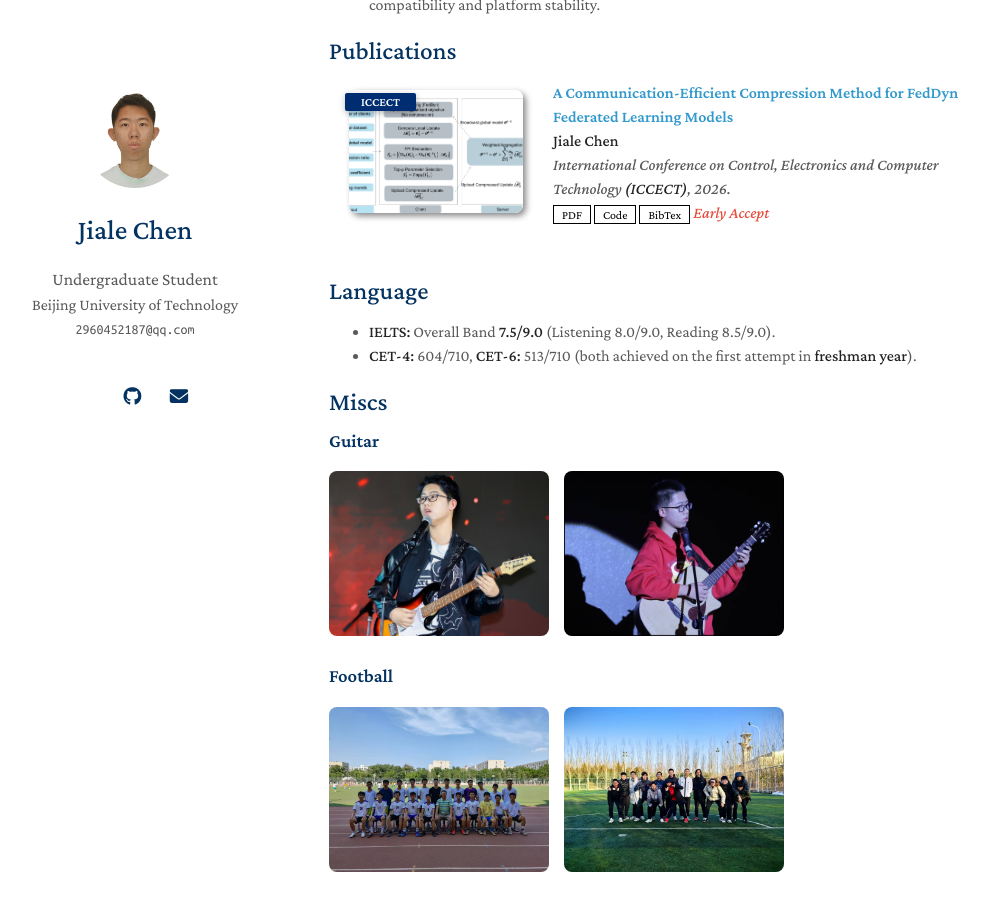
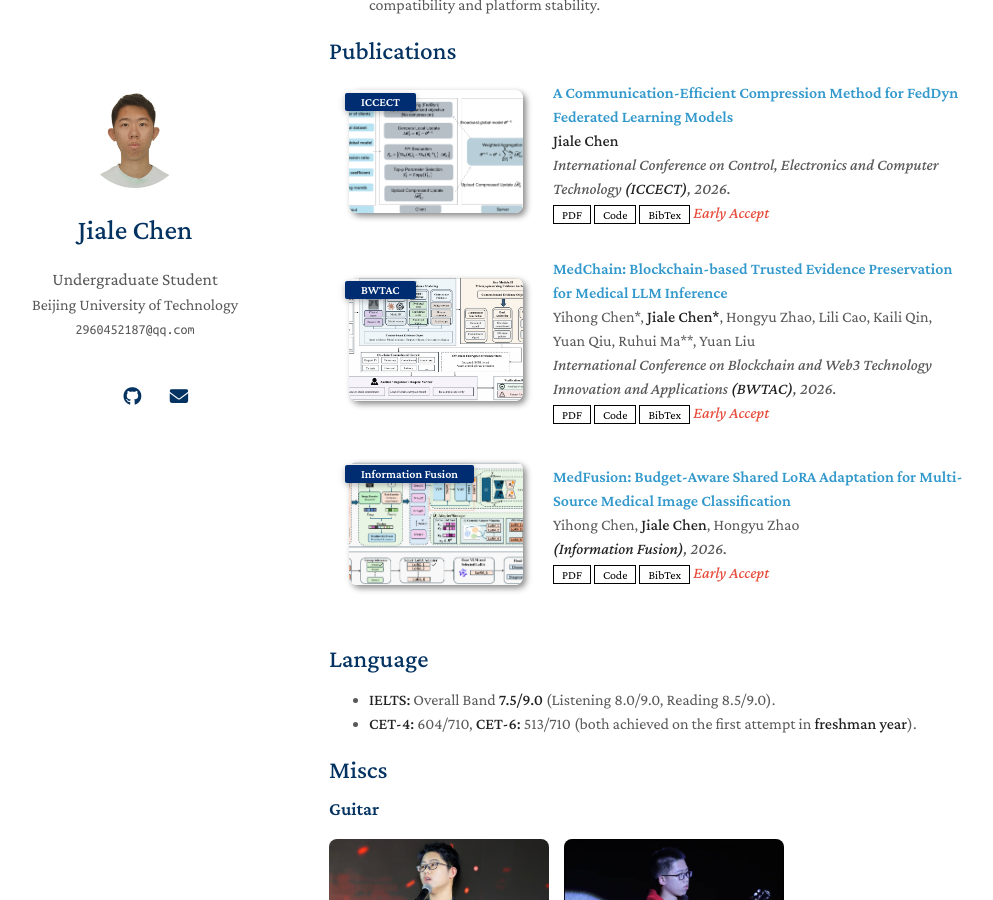
Before and after one commit to Chenjl13/Chenjl13.github.io, a Jekyll site: the page built from index.md, in a window 1280 px wide and 900 px high, scrolled down 1516 px. Shown: the whole window, without its empty margins (141-1134 px from the left). Built offline with Jekyll 4.4.1, drawn with Linux system fonts in a browser that asks for light colours; a style sheet for code colours, icons or effects is not loaded; our own code applies the rules of GitHub Pages for plain Markdown files; some of the changed lines change nothing that is shown.

Commit message:
Update publications.yml

```diff
--- a/_data/publications.yml
+++ b/_data/publications.yml
@@ -11,22 +11,22 @@ main:
     notes: "Early Accept"
 
 
-  # - title: "MedChain: Blockchain-based Trusted Evidence Preservation for Medical LLM Inference"
-  #   authors: Yihong Chen*, <strong>Jiale Chen*</strong>, Hongyu Zhao, Lili Cao, Kaili Qin, Yuan Qiu, Ruhui Ma**, Yuan Liu
-  #   conference_short: "BWTAC"
-  #   conference: "International Conference on Blockchain and Web3 Technology Innovation and Applications <strong>(BWTAC)</strong>, 2026."
-  #   pdf: "https://arxiv.org/pdf/2306.00988.pdf"
-  #   code: "https://github.com/1622636586q-max/MedChain-Blockchain-based-Trusted-Evidence-Preservation-for-Medical-LLM-Inference"
-  #   bibtex: "https://bib.yliu.me/MICCAI23.txt"
-  #   image: "./assets/img/MedChain.png"
-  #   notes: "Early Accept"
+  - title: "MedChain: Blockchain-based Trusted Evidence Preservation for Medical LLM Inference"
+    authors: Yihong Chen*, <strong>Jiale Chen*</strong>, Hongyu Zhao, Lili Cao, Kaili Qin, Yuan Qiu, Ruhui Ma**, Yuan Liu
+    conference_short: "BWTAC"
+    conference: "International Conference on Blockchain and Web3 Technology Innovation and Applications <strong>(BWTAC)</strong>, 2026."
+    pdf: "https://arxiv.org/pdf/2306.00988.pdf"
+    code: "https://github.com/1622636586q-max/MedChain-Blockchain-based-Trusted-Evidence-Preservation-for-Medical-LLM-Inference"
+    bibtex: "https://bib.yliu.me/MICCAI23.txt"
+    image: "./assets/img/MedChain.png"
+    notes: "Early Accept"
 
-  # - title: "MedFusion: Budget-Aware Shared LoRA Adaptation for Multi-Source Medical Image Classification"
-  #   authors: Yihong Chen, <strong>Jiale Chen</strong>, Hongyu Zhao
-  #   conference_short: "Information Fusion"
-  #   conference: "<strong>(Information Fusion)</strong>, 2026."
-  #   pdf: "https://arxiv.org/pdf/2306.00988.pdf"
-  #   code: "https://github.com/1622636586q-max/MedChain-Blockchain-based-Trusted-Evidence-Preservation-for-Medical-LLM-Inference"
-  #   bibtex: "https://bib.yliu.me/MICCAI23.txt"
-  #   image: "./assets/img/MedFusion.png"
-  #   notes: "Early Accept"
+  - title: "MedFusion: Budget-Aware Shared LoRA Adaptation for Multi-Source Medical Image Classification"
+    authors: Yihong Chen, <strong>Jiale Chen</strong>, Hongyu Zhao
+    conference_short: "Information Fusion"
+    conference: "<strong>(Information Fusion)</strong>, 2026."
+    pdf: "https://arxiv.org/pdf/2306.00988.pdf"
+    code: "https://github.com/1622636586q-max/MedChain-Blockchain-based-Trusted-Evidence-Preservation-for-Medical-LLM-Inference"
+    bibtex: "https://bib.yliu.me/MICCAI23.txt"
+    image: "./assets/img/MedF.png"
+    notes: "Early Accept"
```
